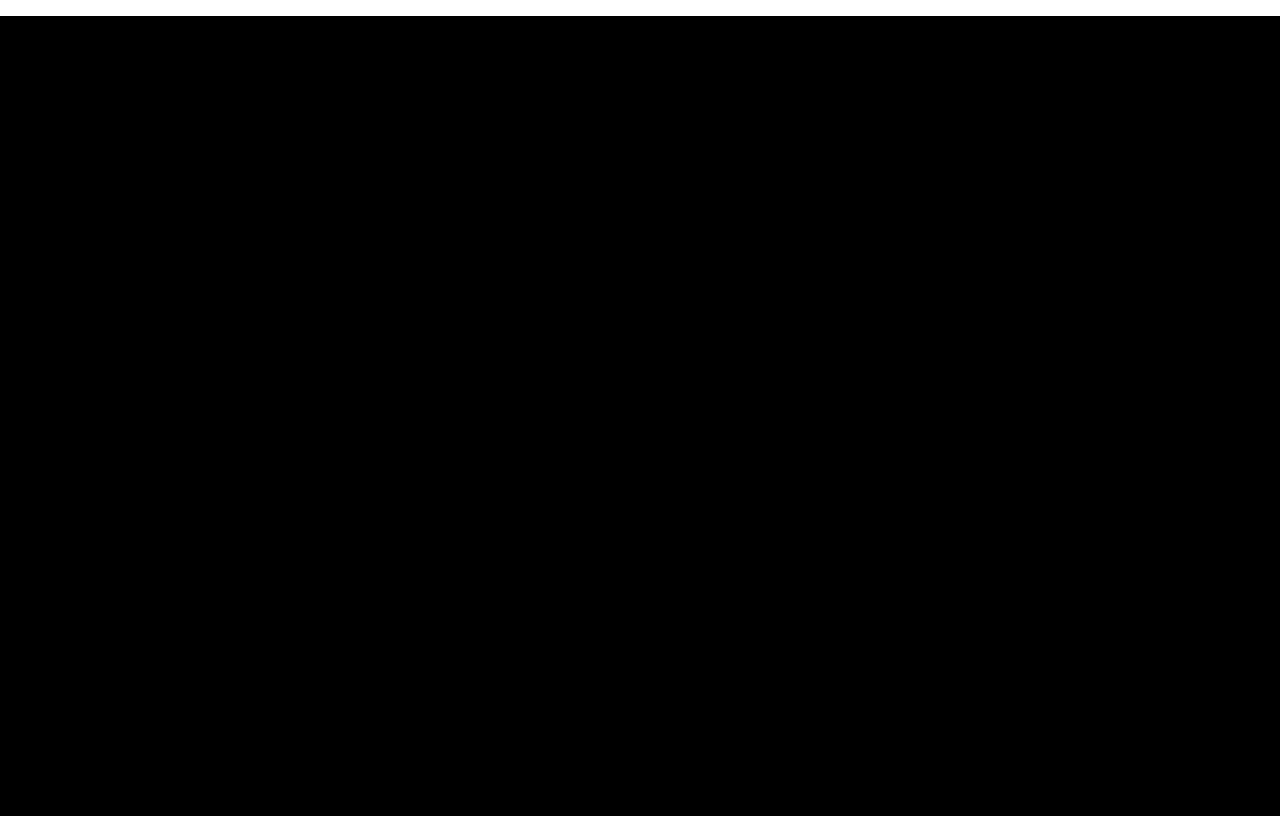
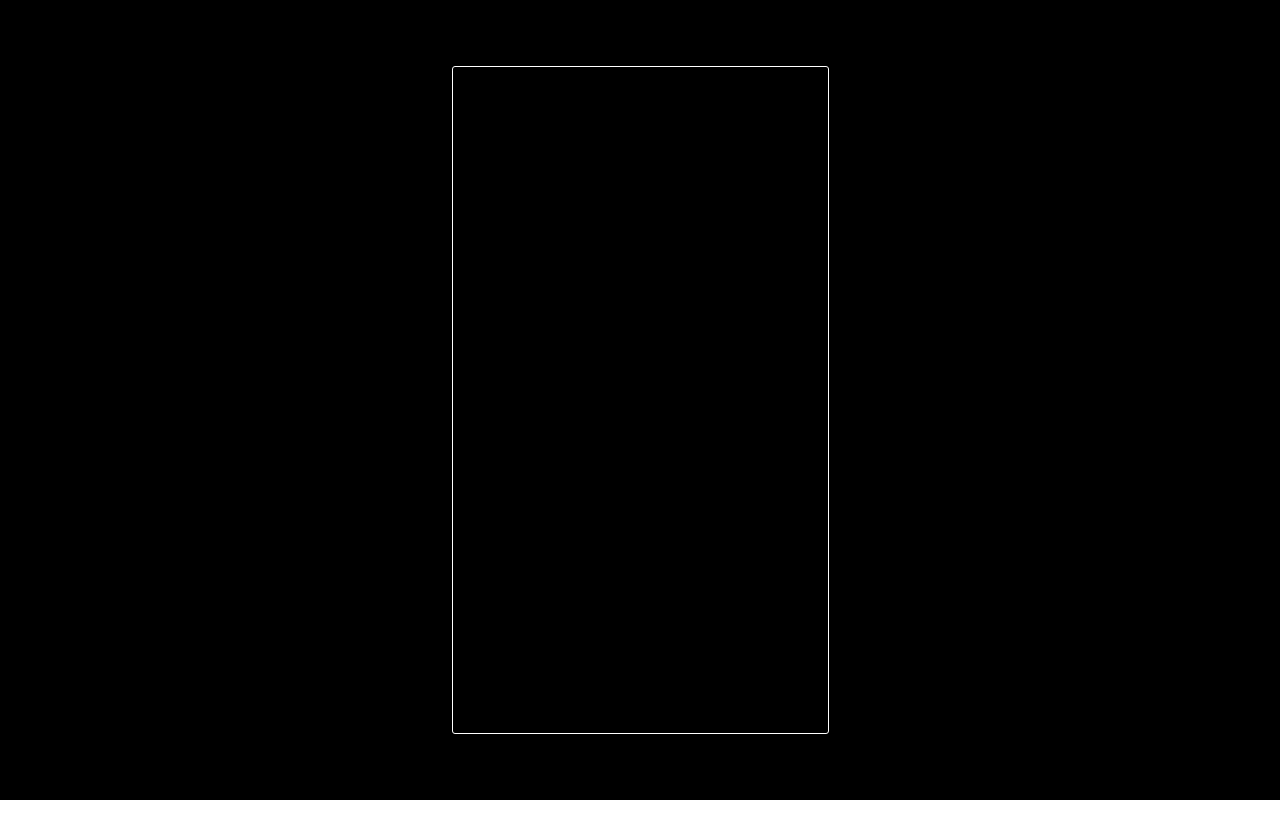
Before and after one commit to JanDez/tiktok_criollo, a React (Vite) app: page / in a window 1280 px wide. Built offline with nearby package versions, Linux system fonts and the light colour scheme; the HTML template or start-up script is replaced by a standard one.

Commit message:
chore(Root): Inicial changes of the app
This set the app and the styles to start looking like the real app

```diff
--- a/index.html
+++ b/index.html
@@ -8,6 +8,6 @@
   </head>
   <body>
     <div id="root"></div>
-    <script type="module" src="/src/main.tsx"></script>
+    <script type="module" src="/src/main.jsx"></script>
   </body>
 </html>
--- a/package.json
+++ b/package.json
@@ -2,6 +2,7 @@
   "name": "tiktok_criollo",
   "version": "0.0.0",
   "scripts": {
+    "co": "sui-mono commit",
     "dev": "vite",
     "build": "tsc && vite build",
     "preview": "vite preview"
@@ -11,6 +12,7 @@
     "react-dom": "^17.0.2"
   },
   "devDependencies": {
+    "@s-ui/mono": "^2.18.0",
     "@types/react": "^17.0.33",
     "@types/react-dom": "^17.0.10",
     "@vitejs/plugin-react": "^1.0.7",
@@ -19,6 +21,8 @@
     "vite": "^2.7.2"
   },
   "eslintConfig": {
-    "extends": ["./node_modules/standard/eslintrc.json"]
+    "extends": [
+      "./node_modules/standard/eslintrc.json"
+    ]
   }
 }
--- a/src/App.css
+++ b/src/App.css
@@ -1,4 +1,14 @@
 .App {
   background-color: #000;
   height: 100vh;
+  display: grid;
+  place-content: center;
 }
+
+main {
+  border: 1px solid #fff;
+  aspect-ratio: 9/16;
+  border-radius: 3px;
+  max-width: 375px;
+  width: 100vw;
+}
--- a/src/App.jsx
+++ b/src/App.jsx
@@ -3,7 +3,9 @@ import './App.css'
 function App () {
   return (
     <div className='App'>
-      <p>This is TikTok baby</p>
+      <main>
+        This is TikTok my baby
+      </main>
     </div>
   )
 }
--- a/src/index.css
+++ b/src/index.css
@@ -8,8 +8,3 @@ body {
   font-family: 'Proxima Nova',Arial,Tahoma,PingFangSC,sans-serif,"Segoe UI Emoji","Noto Emoji";
   font-weight: 700;
 }
-
-code {
-  font-family: source-code-pro, Menlo, Monaco, Consolas, 'Courier New',
-    monospace;
-}
```
